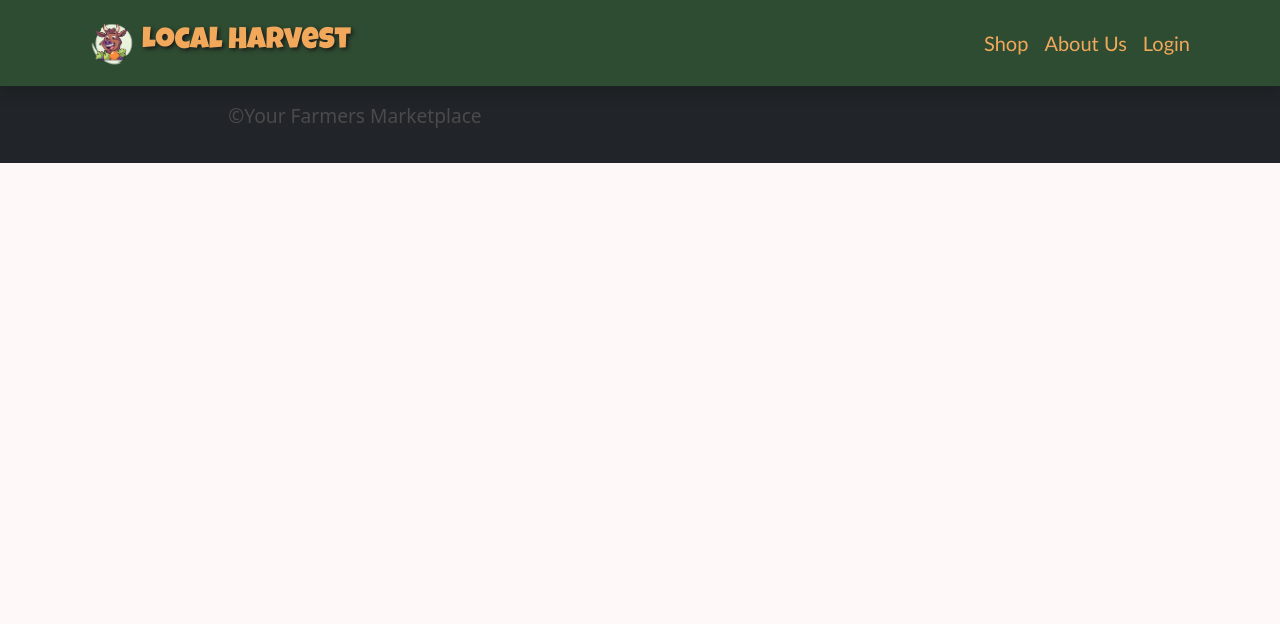
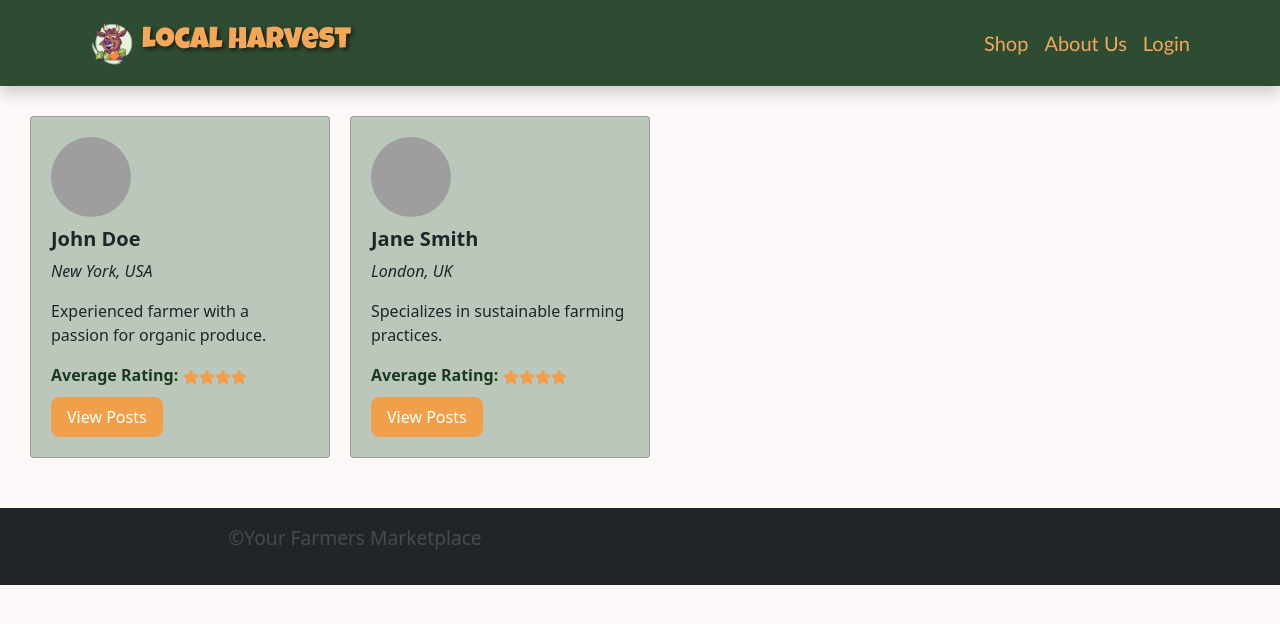
Before and after one commit to saraschroeder/local-harvest, a React (Create React App) app in the folder client/: page / in a window 1280 px wide. Shown: the top 624 px of the page. Built offline with nearby package versions, Linux system fonts and the light colour scheme; grey boxes are pictures that could not be loaded.

Commit message:
commiting changes

```diff
--- a/client/package.json
+++ b/client/package.json
@@ -8,9 +8,11 @@
     "@testing-library/react": "^13.4.0",
     "@testing-library/user-event": "^13.5.0",
     "bootstrap": "^5.2.3",
+    "framer-motion": "^10.12.12",
     "graphql": "^15.8.0",
     "jwt-decode": "^2.2.0",
     "react": "^18.2.0",
+    "react-avatar-generator": "^1.0.3",
     "react-bootstrap": "^2.7.0",
     "react-dom": "^18.2.0",
     "react-icons": "^4.8.0",
--- a/client/src/App.tsx
+++ b/client/src/App.tsx
@@ -3,7 +3,7 @@ import Header from "./components/header";
 import Footer from "./components/footer";
 import Login from "./pages/Login";
 import Signup from "./pages/Signup";
-// import Home from "./pages/Home";
+import Main from "./pages/Home";
 import About from "./pages/About";
 
 import "./App.css";
@@ -13,7 +13,7 @@ function App(): JSX.Element {
     <Router>
       <Header />
       <Routes>
-        {/* <Route path="/" element={<Home />} /> */}
+        <Route path="/" element={<Main />} />
         <Route path="/login" element={<Login />} />
         <Route path="/signup" element={<Signup />} />
         <Route path="/about" element={<About />} />
--- /dev/null
+++ b/client/src/assets/css/home.css
@@ -0,0 +1,68 @@
+.main-container {
+  display: flex;
+  flex-wrap: wrap;
+  gap: 20px;
+  padding: 30px;
+}
+
+.farmer-card {
+  background-color: #bcc7bc;
+  border: 1px solid rgba(0, 0, 0, 0.2);
+  padding: 20px;
+  border-radius: 4px;
+  width: 300px;
+  margin-bottom: 20px;
+}
+
+.avatar {
+  width: 80px;
+  height: 80px;
+  border-radius: 50%;
+  object-fit: cover;
+}
+
+.name {
+  font-size: 20px;
+  font-weight: bold;
+  margin-top: 10px;
+}
+
+.location {
+  margin-top: 5px;
+  font-style: italic;
+}
+
+.description {
+  margin-top: 10px;
+}
+
+.rating {
+  margin-top: 10px;
+  font-weight: bold;
+  color: #183a1d;
+  display: flex;
+  align-items: center;
+}
+
+.rating span {
+  margin-right: 5px;
+}
+
+.view-posts-btn {
+  margin-top: 10px;
+  border-radius: 0.5em;
+  background-color: #f0a04b;
+  color: #fff;
+  border: none;
+  padding: 8px 16px;
+  cursor: pointer;
+  transition: background-color 0.3s ease;
+}
+
+.view-posts-btn:hover {
+  background-color: #f6c453;
+}
+
+.star-icons {
+    color: #f0a04b;
+}
--- a/client/src/pages/Home.js
+++ b/client/src/pages/Home.js
@@ -35,3 +35,63 @@
 // }
 
 // export default Main;
+
+
+
+import { motion } from "framer-motion";
+import { FaStar } from "react-icons/fa";
+import "../assets/css/home.css";
+
+function Main() {
+  const farmers = [
+    {
+      id: 1,
+      avatar: "https://example.com/avatar1.jpg",
+      name: "John Doe",
+      location: "New York, USA",
+      description: "Experienced farmer with a passion for organic produce.",
+      averageRating: 4.8,
+    },
+    {
+      id: 2,
+      avatar: "https://example.com/avatar2.jpg",
+      name: "Jane Smith",
+      location: "London, UK",
+      description: "Specializes in sustainable farming practices.",
+      averageRating: 4.5,
+    },
+  ];
+
+  return (
+    <div className="main-container">
+      {farmers.map((farmer, index) => (
+        <motion.div
+          className="farmer-card"
+          key={farmer.id}
+          initial={{ opacity: 0 }}
+          animate={{ opacity: 1 }}
+          transition={{ duration: 0.5, delay: index * 0.2 }}
+        >
+          <img className="avatar" src={farmer.avatar} alt="Farmer's avatar" />
+          <h2 className="name">{farmer.name}</h2>
+          <p className="location">{farmer.location}</p>
+          <p className="description">{farmer.description}</p>
+          <div className="rating">
+            <span className="rating-text">Average Rating:</span>
+            <span className="star-icons">
+              {Array.from(
+                { length: Math.floor(farmer.averageRating) },
+                (_, index) => (
+                  <FaStar key={index} className="star-icon" />
+                )
+              )}
+            </span>
+          </div>
+          <button className="view-posts-btn">View Posts</button>
+        </motion.div>
+      ))}
+    </div>
+  );
+}
+
+export default Main;
```
